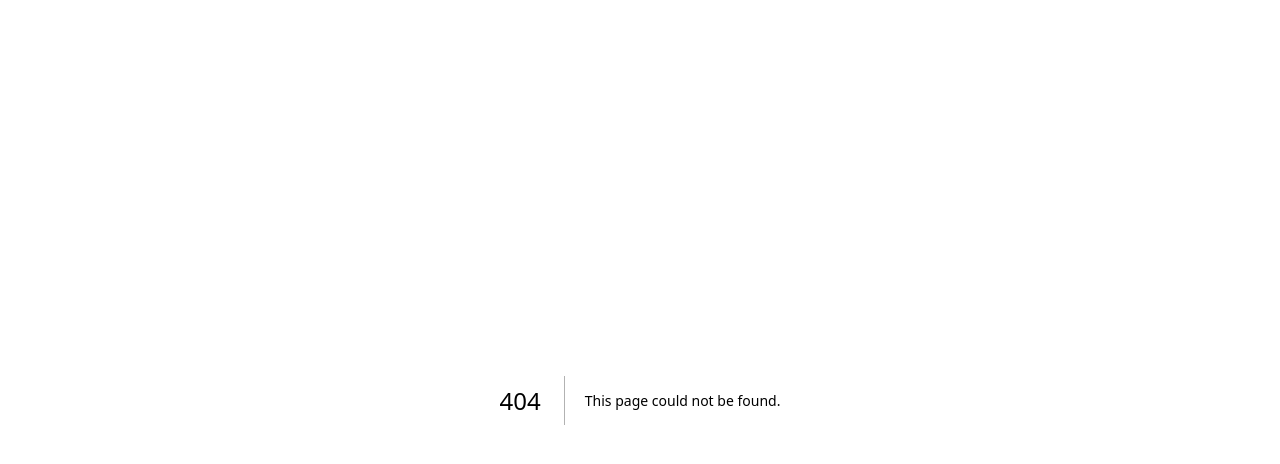
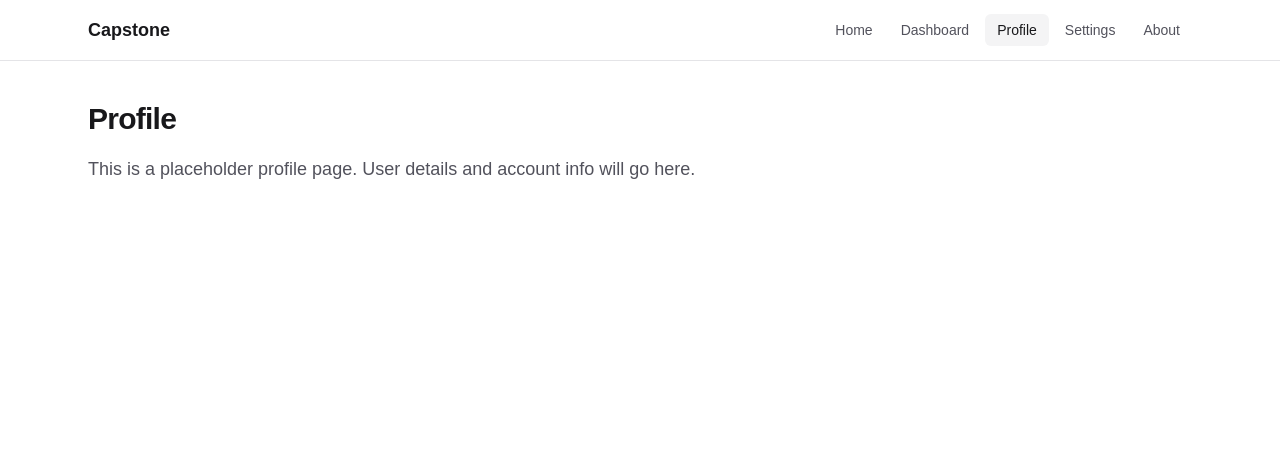
Before and after one commit to midhatnaz62/capstone-skeleton, a Next.js app: page /profile in a window 1280 px wide. Before the commit this address had no page. Shown: the top 464 px of the page. Built offline with nearby package versions, Linux system fonts and the light colour scheme.

Commit message:
feat: create capstone skeleton

```diff
--- /dev/null
+++ b/src/app/about/page.js
@@ -0,0 +1,10 @@
+import PageContent from "@/components/PageContent";
+
+export default function AboutPage() {
+  return (
+    <PageContent
+      title="About"
+      description="This is a placeholder about page. Add project information and credits here."
+    />
+  );
+}
--- /dev/null
+++ b/src/app/dashboard/page.js
@@ -0,0 +1,10 @@
+import PageContent from "@/components/PageContent";
+
+export default function DashboardPage() {
+  return (
+    <PageContent
+      title="Dashboard"
+      description="This is a placeholder dashboard page. Add charts, stats, and widgets here later."
+    />
+  );
+}
--- a/src/app/layout.js
+++ b/src/app/layout.js
@@ -1,4 +1,5 @@
 import { Geist, Geist_Mono } from "next/font/google";
+import Navbar from "@/components/Navbar";
 import "./globals.css";
 
 const geistSans = Geist({
@@ -12,8 +13,8 @@ const geistMono = Geist_Mono({
 });
 
 export const metadata = {
-  title: "Create Next App",
-  description: "Generated by create next app",
+  title: "Capstone Skeleton",
+  description: "Next.js App Router skeleton",
 };
 
 export default function RootLayout({ children }) {
@@ -22,7 +23,10 @@ export default function RootLayout({ children }) {
       lang="en"
       className={`${geistSans.variable} ${geistMono.variable} h-full antialiased`}
     >
-      <body className="min-h-full flex flex-col">{children}</body>
+      <body className="flex min-h-full flex-col font-sans">
+        <Navbar />
+        {children}
+      </body>
     </html>
   );
 }
--- a/src/app/page.js
+++ b/src/app/page.js
@@ -1,65 +1,10 @@
-import Image from "next/image";
+import PageContent from "@/components/PageContent";
 
 export default function Home() {
   return (
-    <div className="flex flex-col flex-1 items-center justify-center bg-zinc-50 font-sans dark:bg-black">
-      <main className="flex flex-1 w-full max-w-3xl flex-col items-center justify-between py-32 px-16 bg-white dark:bg-black sm:items-start">
-        <Image
-          className="dark:invert"
-          src="/next.svg"
-          alt="Next.js logo"
-          width={100}
-          height={20}
-          priority
-        />
-        <div className="flex flex-col items-center gap-6 text-center sm:items-start sm:text-left">
-          <h1 className="max-w-xs text-3xl font-semibold leading-10 tracking-tight text-black dark:text-zinc-50">
-            To get started, edit the page.js file.
-          </h1>
-          <p className="max-w-md text-lg leading-8 text-zinc-600 dark:text-zinc-400">
-            Looking for a starting point or more instructions? Head over to{" "}
-            <a
-              href="https://vercel.com/templates?framework=next.js&utm_source=create-next-app&utm_medium=appdir-template-tw&utm_campaign=create-next-app"
-              className="font-medium text-zinc-950 dark:text-zinc-50"
-            >
-              Templates
-            </a>{" "}
-            or the{" "}
-            <a
-              href="https://nextjs.org/learn?utm_source=create-next-app&utm_medium=appdir-template-tw&utm_campaign=create-next-app"
-              className="font-medium text-zinc-950 dark:text-zinc-50"
-            >
-              Learning
-            </a>{" "}
-            center.
-          </p>
-        </div>
-        <div className="flex flex-col gap-4 text-base font-medium sm:flex-row">
-          <a
-            className="flex h-12 w-full items-center justify-center gap-2 rounded-full bg-foreground px-5 text-background transition-colors hover:bg-[#383838] dark:hover:bg-[#ccc] md:w-[158px]"
-            href="https://vercel.com/new?utm_source=create-next-app&utm_medium=appdir-template-tw&utm_campaign=create-next-app"
-            target="_blank"
-            rel="noopener noreferrer"
-          >
-            <Image
-              className="dark:invert"
-              src="/vercel.svg"
-              alt="Vercel logomark"
-              width={16}
-              height={16}
-            />
-            Deploy Now
-          </a>
-          <a
-            className="flex h-12 w-full items-center justify-center rounded-full border border-solid border-black/[.08] px-5 transition-colors hover:border-transparent hover:bg-black/[.04] dark:border-white/[.145] dark:hover:bg-[#1a1a1a] md:w-[158px]"
-            href="https://nextjs.org/docs?utm_source=create-next-app&utm_medium=appdir-template-tw&utm_campaign=create-next-app"
-            target="_blank"
-            rel="noopener noreferrer"
-          >
-            Documentation
-          </a>
-        </div>
-      </main>
-    </div>
+    <PageContent
+      title="Home"
+      description="Welcome to the app skeleton. Use the navigation bar to explore the placeholder pages."
+    />
   );
 }
--- /dev/null
+++ b/src/app/profile/page.js
@@ -0,0 +1,10 @@
+import PageContent from "@/components/PageContent";
+
+export default function ProfilePage() {
+  return (
+    <PageContent
+      title="Profile"
+      description="This is a placeholder profile page. User details and account info will go here."
+    />
+  );
+}
--- /dev/null
+++ b/src/app/settings/page.js
@@ -0,0 +1,10 @@
+import PageContent from "@/components/PageContent";
+
+export default function SettingsPage() {
+  return (
+    <PageContent
+      title="Settings"
+      description="This is a placeholder settings page. App preferences and configuration will go here."
+    />
+  );
+}
--- /dev/null
+++ b/src/components/Navbar.js
@@ -0,0 +1,87 @@
+"use client";
+
+import Link from "next/link";
+import { usePathname } from "next/navigation";
+import { useState } from "react";
+
+const links = [
+  { href: "/", label: "Home" },
+  { href: "/dashboard", label: "Dashboard" },
+  { href: "/profile", label: "Profile" },
+  { href: "/settings", label: "Settings" },
+  { href: "/about", label: "About" },
+];
+
+export default function Navbar() {
+  const pathname = usePathname();
+  const [open, setOpen] = useState(false);
+
+  return (
+    <header className="border-b border-zinc-200 bg-white dark:border-zinc-800 dark:bg-zinc-950">
+      <nav className="mx-auto flex max-w-6xl items-center justify-between px-4 py-4 sm:px-6">
+        <Link
+          href="/"
+          className="text-lg font-semibold text-zinc-900 dark:text-zinc-50"
+        >
+          Capstone
+        </Link>
+
+        {/* Desktop links */}
+        <ul className="hidden items-center gap-1 md:flex">
+          {links.map(({ href, label }) => (
+            <li key={href}>
+              <Link
+                href={href}
+                className={`rounded-md px-3 py-2 text-sm font-medium transition-colors ${
+                  pathname === href
+                    ? "bg-zinc-100 text-zinc-900 dark:bg-zinc-800 dark:text-zinc-50"
+                    : "text-zinc-600 hover:bg-zinc-50 hover:text-zinc-900 dark:text-zinc-400 dark:hover:bg-zinc-900 dark:hover:text-zinc-50"
+                }`}
+              >
+                {label}
+              </Link>
+            </li>
+          ))}
+        </ul>
+
+        {/* Mobile menu button */}
+        <button
+          type="button"
+          className="rounded-md p-2 text-zinc-600 hover:bg-zinc-100 md:hidden dark:text-zinc-400 dark:hover:bg-zinc-800"
+          aria-label="Toggle menu"
+          aria-expanded={open}
+          onClick={() => setOpen((prev) => !prev)}
+        >
+          <svg className="h-6 w-6" fill="none" viewBox="0 0 24 24" stroke="currentColor">
+            {open ? (
+              <path strokeLinecap="round" strokeLinejoin="round" strokeWidth={2} d="M6 18L18 6M6 6l12 12" />
+            ) : (
+              <path strokeLinecap="round" strokeLinejoin="round" strokeWidth={2} d="M4 6h16M4 12h16M4 18h16" />
+            )}
+          </svg>
+        </button>
+      </nav>
+
+      {/* Mobile links */}
+      {open && (
+        <ul className="border-t border-zinc-200 px-4 py-2 md:hidden dark:border-zinc-800">
+          {links.map(({ href, label }) => (
+            <li key={href}>
+              <Link
+                href={href}
+                onClick={() => setOpen(false)}
+                className={`block rounded-md px-3 py-2 text-sm font-medium ${
+                  pathname === href
+                    ? "bg-zinc-100 text-zinc-900 dark:bg-zinc-800 dark:text-zinc-50"
+                    : "text-zinc-600 hover:bg-zinc-50 dark:text-zinc-400 dark:hover:bg-zinc-900"
+                }`}
+              >
+                {label}
+              </Link>
+            </li>
+          ))}
+        </ul>
+      )}
+    </header>
+  );
+}
--- /dev/null
+++ b/src/components/PageContent.js
@@ -0,0 +1,12 @@
+export default function PageContent({ title, description }) {
+  return (
+    <main className="mx-auto w-full max-w-6xl flex-1 px-4 py-10 sm:px-6">
+      <h1 className="text-3xl font-semibold tracking-tight text-zinc-900 dark:text-zinc-50">
+        {title}
+      </h1>
+      <p className="mt-4 max-w-2xl text-lg leading-8 text-zinc-600 dark:text-zinc-400">
+        {description}
+      </p>
+    </main>
+  );
+}
```
